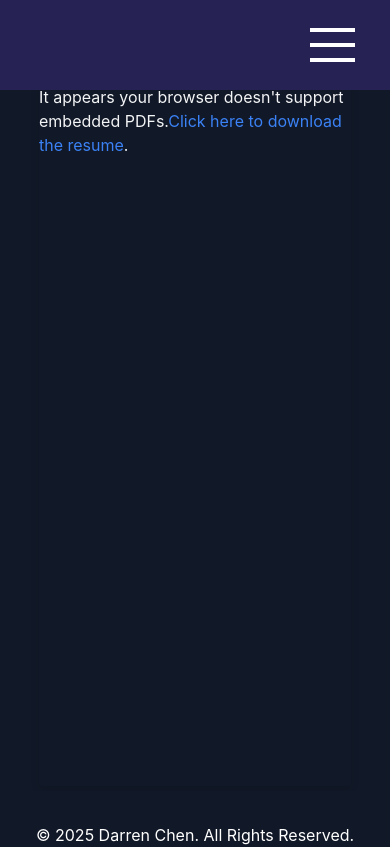
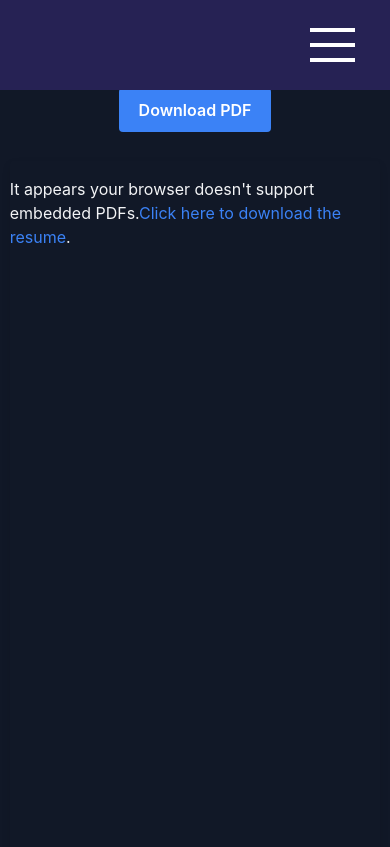
Before and after one commit to darrenxychen/portfolio-website-react, a React (Vite) app: page /resume in a window 390 px wide. Shown: the top 847 px of the page. Built offline with nearby package versions, Linux system fonts and the light colour scheme.

Commit message:
updated resume page styling

```diff
--- a/src/App.css
+++ b/src/App.css
@@ -30,6 +30,8 @@
   max-width: 100%;
   margin: 0;
   padding: 0;
+  display: flex;
+  flex-direction: column;
 }
 
 .container {
--- a/src/components/About.jsx
+++ b/src/components/About.jsx
@@ -1,6 +1,5 @@
 import React from 'react';
 import { TypeAnimation } from 'react-type-animation';
-import { Link } from 'react-router-dom';
 import './About.css';
 
 function About() {
@@ -40,7 +39,7 @@ function About() {
           <a href="https://github.com/darrenxychen" target="_blank" rel="noopener noreferrer" className="github-link">
             GitHub
           </a>
-          <Link to="/resume" className="resume-link">Resume</Link>
+          <a href="./Darren_Chen_Resume.pdf" className="resume-link" download>Resume</a>
         </div>
       </div>
     </div>
--- a/src/components/MobileHeader.jsx
+++ b/src/components/MobileHeader.jsx
@@ -1,6 +1,5 @@
 import React, { useState, useEffect, useRef } from 'react';
 import { Link } from "react-scroll";
-import { Link as RouterLink } from "react-router-dom";
 import './MobileHeader.css';
 
 const MobileHeader = () => {
@@ -46,9 +45,9 @@ const MobileHeader = () => {
             <li><a href="#achievements">Achievements</a></li>
             <li><a href="#contact">Contact</a></li>
             <li>
-              <RouterLink to="/resume" className="resume-btn" onClick={toggleMenu}>
+              <a href="./Darren_Chen_Resume.pdf" className="resume-btn" download onClick={toggleMenu}>
                 Resume
-              </RouterLink>
+              </a>
             </li>
           </ul>
         </nav>
--- a/src/components/Resume.css
+++ b/src/components/Resume.css
@@ -6,38 +6,42 @@
   padding: 0;
   max-width: 100vw;
   overflow-x: hidden;
+  margin-top: 100px;
 }
 
 .resume-title {
-  margin-bottom: 0.5rem;
-  padding-top: 1rem;
+  margin-bottom: 1rem;
+  margin-top: 0;
+  padding-top: 0;
 }
 
 .resume-container {
   width: 100vw;
-  min-height: 85vh;
   display: flex;
   justify-content: center;
-  align-items: center;
+  align-items: flex-start;
   padding: 0;
   margin: 0;
   background-color: transparent;
   max-width: 100vw;
+  margin-bottom: 30px;
 }
 
 .resume-pdf {
-  width: 80% !important;
+  width: 75% !important;
   max-width: 80% !important;
-  height: 85vh;
+  height: 1200px !important;
   box-shadow: 0 4px 8px rgba(0, 0, 0, 0.1);
   border-radius: 4px;
   background-color: transparent;
+  border: none;
 }
 
 .resume-actions {
   display: flex;
   justify-content: center;
-  margin-bottom: 20px;
+  margin-bottom: 1.5rem;
+  margin-top: 0.5rem;
 }
 
 .download-btn {
@@ -56,7 +60,16 @@
 }
 
 @media (max-width: 768px) {
+  .resume-page {
+    margin-top: 80px;
+  }
+
   .resume-container {
     padding: 5px;
   }
+
+  .resume-pdf {
+    width: 95% !important;
+    max-width: 95% !important;
+  }
 }
```
